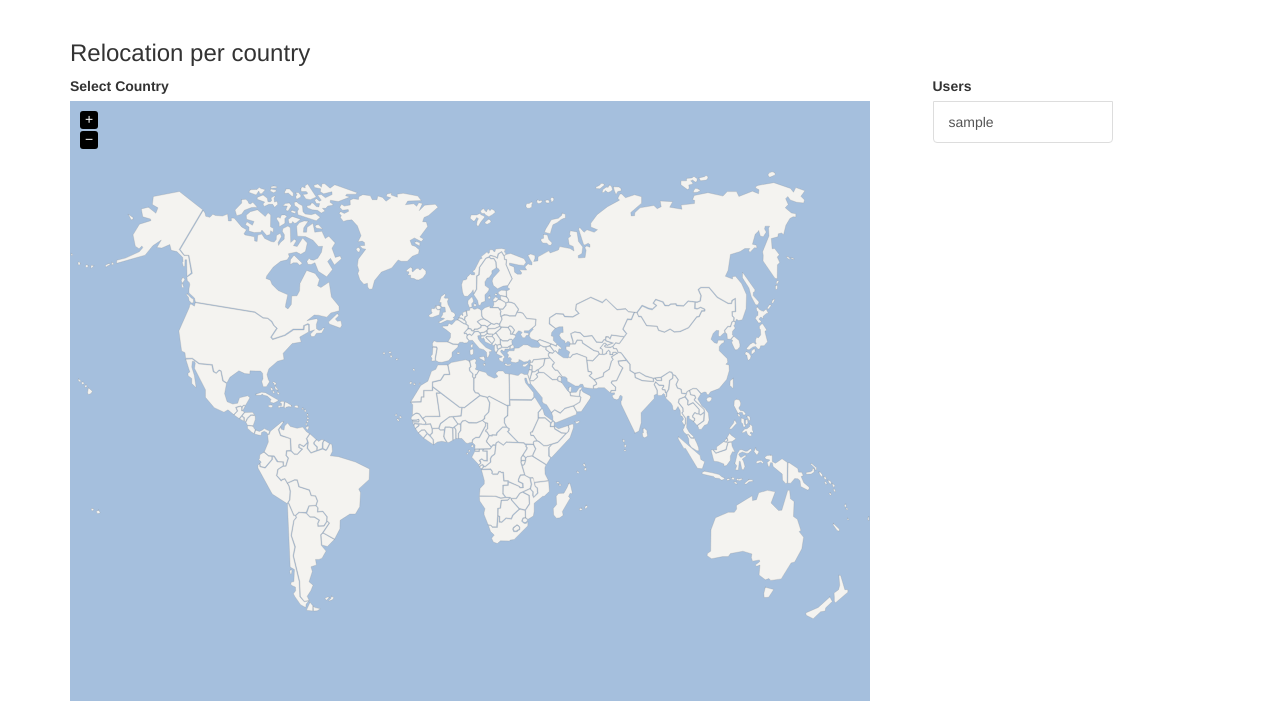
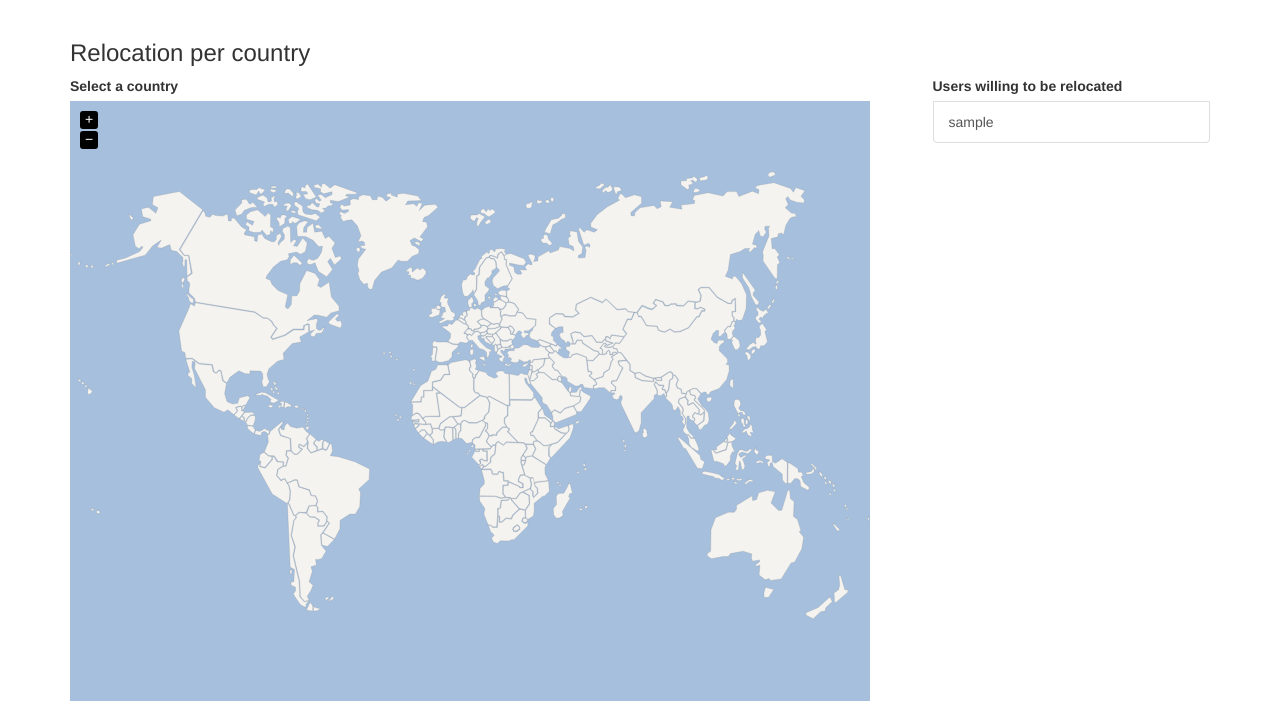
Before and after one commit to thiagosenador/RelocationTool, a Flask app: template RelocationTool/bookshelf/templates/RelocationCountry.html in a window 1280 px wide. Shown: the part 72-787 px from the top of the page. Run offline with Flask 2, Linux system fonts and the light colour scheme; the template is opened without the code that fills it: most values are stand-ins (such as "Sample title", 1, 10 or a date in 2020); some libraries are stand-ins or nearby versions.

Commit message:
bug fixes

```diff
--- a/RelocationTool/bookshelf/model_datastore.py
+++ b/RelocationTool/bookshelf/model_datastore.py
@@ -91,6 +91,8 @@ def GetUsersAfterRemovingExceptionCountries(users, countryCode):
             users.remove(user)
 
 def GetCountryPreferences(preferences, entities):
+    if len(entities) <= 0: return
+
     json_string = json.dumps(entities[0])
     jsonObject = json.loads(json_string)
     for key in jsonObject:
--- a/RelocationTool/bookshelf/templates/RelocationCountry.html
+++ b/RelocationTool/bookshelf/templates/RelocationCountry.html
@@ -7,12 +7,12 @@
 <form method="POST" enctype="multipart/form-data">
     <div class="row">
         <div class="form-group col-md-9">
-            <label for="vmap">Select Country</label>
+            <label for="vmap">Select a country</label>
             <div id="vmap" style="width: 800px; height: 600px;"></div>
         </div>
 
-        <div class="col-md-2 list-group">
-            <label>Users</label>
+        <div class="col-md-3 list-group">
+            <label>Users willing to be relocated</label>
             {% if users != None %}
             {% for user in users %}
             <a href="#" class="list-group-item">{{user['UserName']}}</a>
@@ -20,10 +20,15 @@
             {% endif %}
         </div>
     </div>
+
+    <input type="hidden" class="selectedCountry" value="{{countrycode}}"/>
 </form>
 
 <script>
     $(document).ready(function () {
+
+        var selectedCountry;
+
         $('#vmap').vectorMap({
             map: 'world_en',
             backgroundColor: '#a5bfdd',
@@ -35,11 +40,11 @@
             normalizeFunction: 'linear',
             selectedColor: '#052E8C',
             onRegionClick: function (element, code, region) {
+                $(".selectedCountry").val(code);
+                alert(code);
                 window.location.href = "/RelocationCountry/" + code.toUpperCase();
             },
-            selectedRegions: ($('input.selectedCountries').map(function () {
-                return $(this).val();
-            }).get())
+            selectedRegions: $(".selectedCountry").val()
         });
     });
 </script>
```
